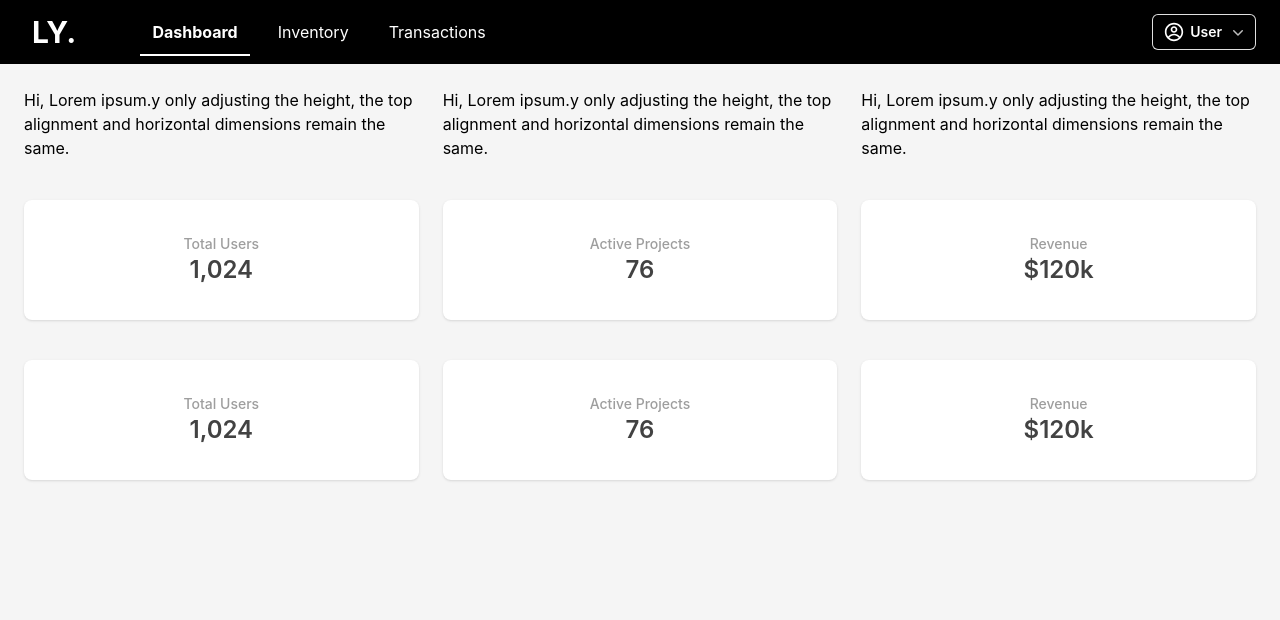
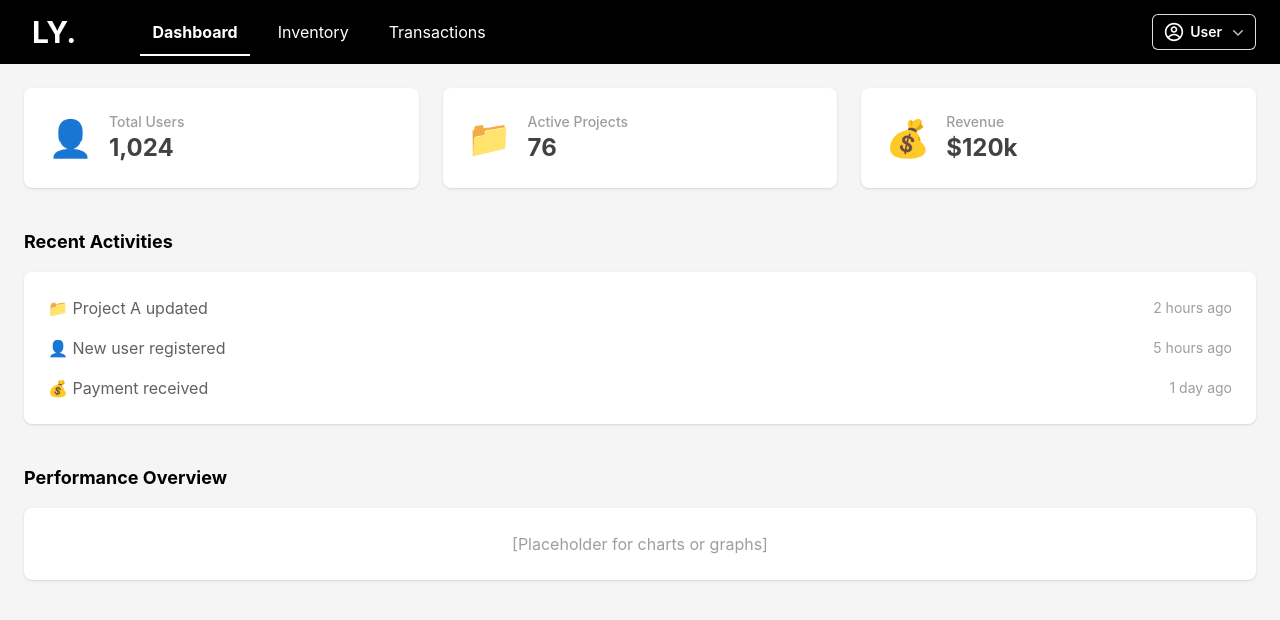
Before and after one commit to Kleponaeru/Inventory-Web-App, a React (Create React App) app in the folder inventory/: page /dashboard in a window 1280 px wide. Shown: the top 620 px of the page. Built offline with nearby package versions, Linux system fonts and the light colour scheme; no server answers; sample sign-in values are in the browser's storage.

Commit message:
edit home

```diff
--- a/inventory/src/components/home-screen/home.js
+++ b/inventory/src/components/home-screen/home.js
@@ -1,95 +1,58 @@
 import React from "react";
-import { NavLink } from "react-router-dom";
-import Slider from "./slider";
 
 const stats = [
-  { name: "Total Users", value: "1,024" },
-  { name: "Active Projects", value: "76" },
-  { name: "Revenue", value: "$120k" },
-];
-
-const navigation = [
-  { name: "Dashboard", path: "/admin/dashboard" },
-  { name: "Users", path: "/admin/users" },
-  { name: "Projects", path: "/admin/projects" },
-  { name: "Settings", path: "/admin/settings" },
+  { name: "Total Users", value: "1,024", icon: "👤" },
+  { name: "Active Projects", value: "76", icon: "📁" },
+  { name: "Revenue", value: "$120k", icon: "💰" },
 ];
 
 export default function Dashboard() {
   return (
-    <>
-      <div className="flex h-screen bg-gray-100">
-        {/* Main Content */}
-        <div className="flex-1 flex flex-col">
-          {/* Dashboard Content */}
-          <main className="p-6 flex-1 overflow-y-auto">
+    <div className="p-6 bg-gray-100 min-h-screen">
+      {/* Stats Section */}
       <div className="grid grid-cols-1 gap-6 sm:grid-cols-2 lg:grid-cols-3">
-              <div>
-                {" "}
-                <h1 className="">
-                  Hi, Lorem ipsum.y only adjusting the height, the top alignment
-                  and horizontal dimensions remain the same.
-                </h1>
-              </div>
-              <div>
-                {" "}
-                <h1 className="">
-                  Hi, Lorem ipsum.y only adjusting the height, the top alignment
-                  and horizontal dimensions remain the same.
-                </h1>
-              </div>
-              <div>
-                {" "}
-                <h1 className="">
-                  Hi, Lorem ipsum.y only adjusting the height, the top alignment
-                  and horizontal dimensions remain the same.
-                </h1>
-              </div>
-            </div>
-            <div className="grid grid-cols-1 gap-6 sm:grid-cols-2 lg:grid-cols-3 mt-10">
         {stats.map((stat) => (
           <div
             key={stat.name}
-                  style={{
-                    height: "auto",
-                    minHeight: "120px",
-                    alignContent: "center",
-                  }}
-                  className="bg-white p-4 rounded-lg shadow text-center"
+            className="bg-white p-6 rounded-lg shadow flex items-center"
           >
-                  <dt className="text-sm font-medium text-gray-500">
-                    {stat.name}
-                  </dt>
-                  <dd className="text-2xl font-semibold text-gray-800">
-                    {stat.value}
-                  </dd>
+            <div className="text-4xl mr-4">{stat.icon}</div>
+            <div>
+              <dt className="text-sm font-medium text-gray-500">{stat.name}</dt>
+              <dd className="text-2xl font-bold text-gray-800">{stat.value}</dd>
+            </div>
           </div>
         ))}
       </div>
-            <div className="grid grid-cols-1 gap-6 sm:grid-cols-2 lg:grid-cols-3 mt-10">
-              {stats.map((stat) => (
-                <div
-                  key={stat.name}
-                  style={{
-                    height: "120px",
-                    minHeight: "120px",
-                    alignContent: "center",
-                  }}
-                  className="bg-white p-4 rounded-lg shadow text-center"
-                >
-                  <dt className="text-sm font-medium text-gray-500">
-                    {stat.name}
-                  </dt>
-                  <dd className="text-2xl font-semibold text-gray-800">
-                    {stat.value}
-                  </dd>
-                </div>
-              ))}
-            </div>
-          </main>
-          {/* <Slider /> */}
+
+      {/* Recent Activities */}
+      <div className="mt-10">
+        <h2 className="text-lg font-bold mb-4">Recent Activities</h2>
+        <div className="bg-white p-6 rounded-lg shadow">
+          <ul className="space-y-4">
+            <li className="flex items-center justify-between text-gray-700">
+              <span>📁 Project A updated</span>
+              <span className="text-sm text-gray-500">2 hours ago</span>
+            </li>
+            <li className="flex items-center justify-between text-gray-700">
+              <span>👤 New user registered</span>
+              <span className="text-sm text-gray-500">5 hours ago</span>
+            </li>
+            <li className="flex items-center justify-between text-gray-700">
+              <span>💰 Payment received</span>
+              <span className="text-sm text-gray-500">1 day ago</span>
+            </li>
+          </ul>
         </div>
       </div>
-    </>
+
+      {/* Placeholder for Charts or Additional Data */}
+      <div className="mt-10">
+        <h2 className="text-lg font-bold mb-4">Performance Overview</h2>
+        <div className="bg-white p-6 rounded-lg shadow text-center">
+          <p className="text-gray-500">[Placeholder for charts or graphs]</p>
+        </div>
+      </div>
+    </div>
   );
 }
```
Lines whose indentation alone changed are shown as unchanged.
